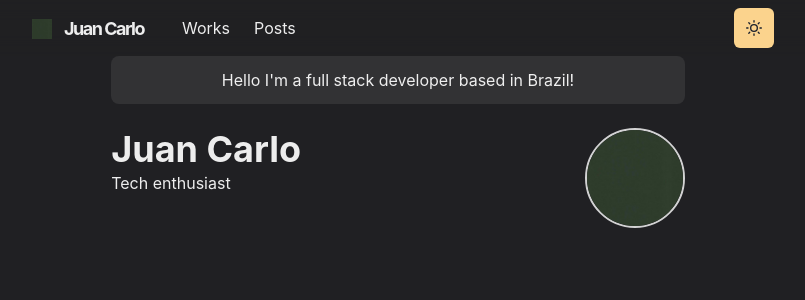
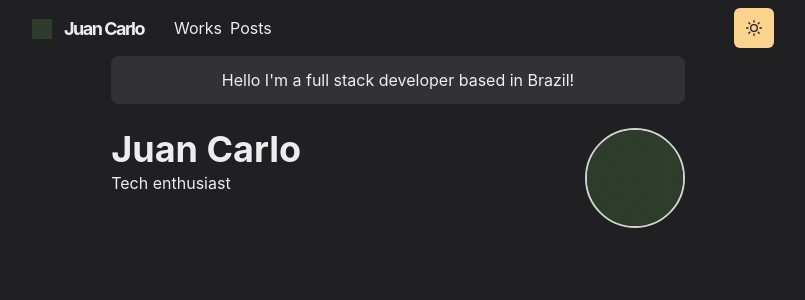
Before and after one commit to charsplusjk/juancarlo.dev, a Next.js app: page / in a window 1280 px wide. Shown: the top 300 px of the page, without its empty margins (242-1047 px from the left). Built offline with nearby package versions, Linux system fonts and the light colour scheme.

Commit message:
fix(navbar.js): add temporary fix for links causing hydration error

```diff
--- a/components/navbar.js
+++ b/components/navbar.js
@@ -45,8 +45,8 @@ const Navbar = props => {
                     flexGrow={1}
                     mt={{ base: 4, md: 0 }}
                 >
-                    <LinkItem href="/works" path={path}>Works</LinkItem>
-                    <LinkItem href="/posts" path={path}>Posts</LinkItem>
+                    <a href="/works">Works</a>
+                    <a href="/posts">Posts</a>
                 </Stack>
                 <Box flex={1} align="right">
                     <ThemeToggleButton />
@@ -59,15 +59,9 @@ const Navbar = props => {
                                 aria-label="Options"
                             />
                             <MenuList>
-                                <NextLink href="/" passHref>
-                                    <MenuItem as={Link}>About</MenuItem>
-                                </NextLink>
-                                <NextLink href="/works" passHref>
-                                    <MenuItem as={Link}>Works</MenuItem>
-                                </NextLink>
-                                <NextLink href="/posts" passHref>
-                                    <MenuItem as={Link}>Posts</MenuItem>
-                                </NextLink>
+                                <a href="/">About</a>
+                                <a href="/">Work</a>
+                                <a href="/">Posts</a>
                             </MenuList>
                         </Menu>
                     </Box>
--- a/package.json
+++ b/package.json
@@ -19,7 +19,7 @@
     "@emotion/styled": "^11.11.0",
     "@vercel/analytics": "^1.1.1",
     "framer-motion": "^10.16.4",
-    "next": "^13.5.6",
+    "next": "^15.0.4",
     "react": "^18.2.0",
     "react-dom": "^18.2.0",
     "react-icons": "^4.11.0",
```
Also changed, not shown: 1 other file (tests, documents, lock files or other folders).
